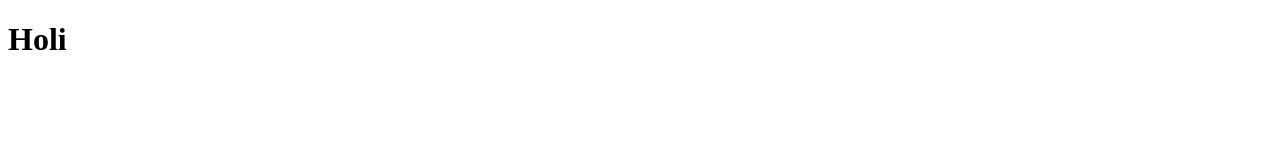
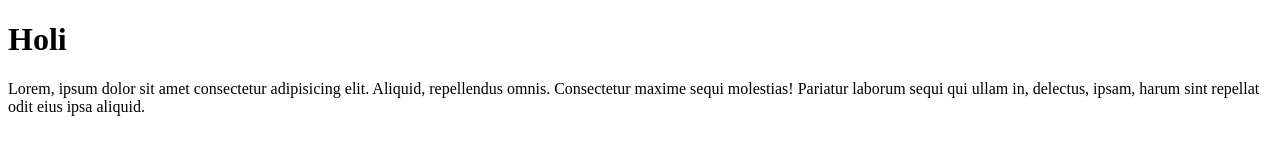
Before and after one commit to xamh/new-repo, a plain HTML site: page index.html in a window 1280 px wide. Drawn offline with Linux system fonts and the light colour scheme.

Commit message:
add p tag

```diff
--- a/index.html
+++ b/index.html
@@ -7,5 +7,8 @@
 </head>
 <body>
     <h1>Holi</h1>
+    <p> Lorem, ipsum dolor sit amet consectetur adipisicing elit. Aliquid, repellendus omnis.
+        Consectetur maxime sequi molestias! Pariatur laborum sequi qui ullam in, delectus, ipsam,
+        harum sint repellat odit eius ipsa aliquid. </p>
 </body>
 </html>
```
